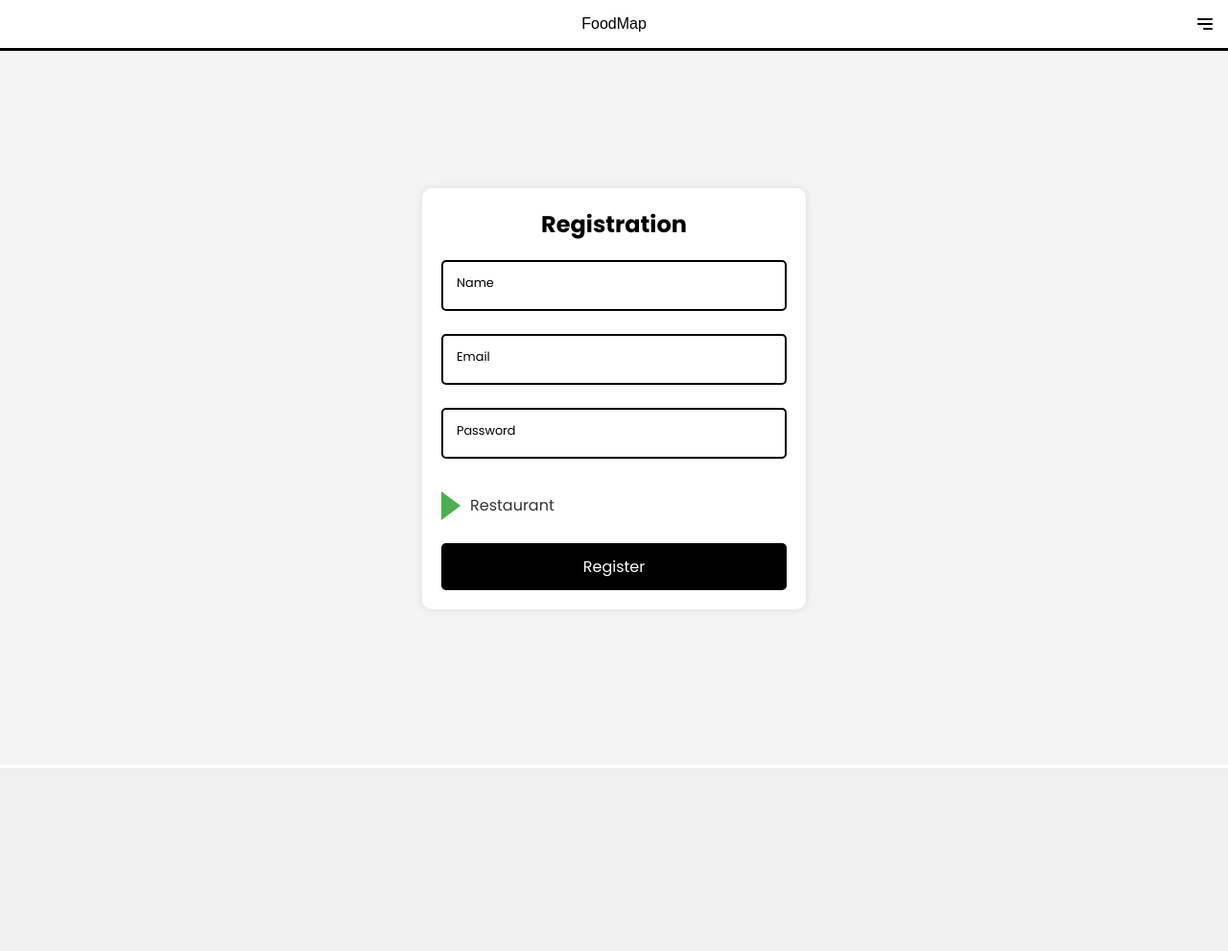
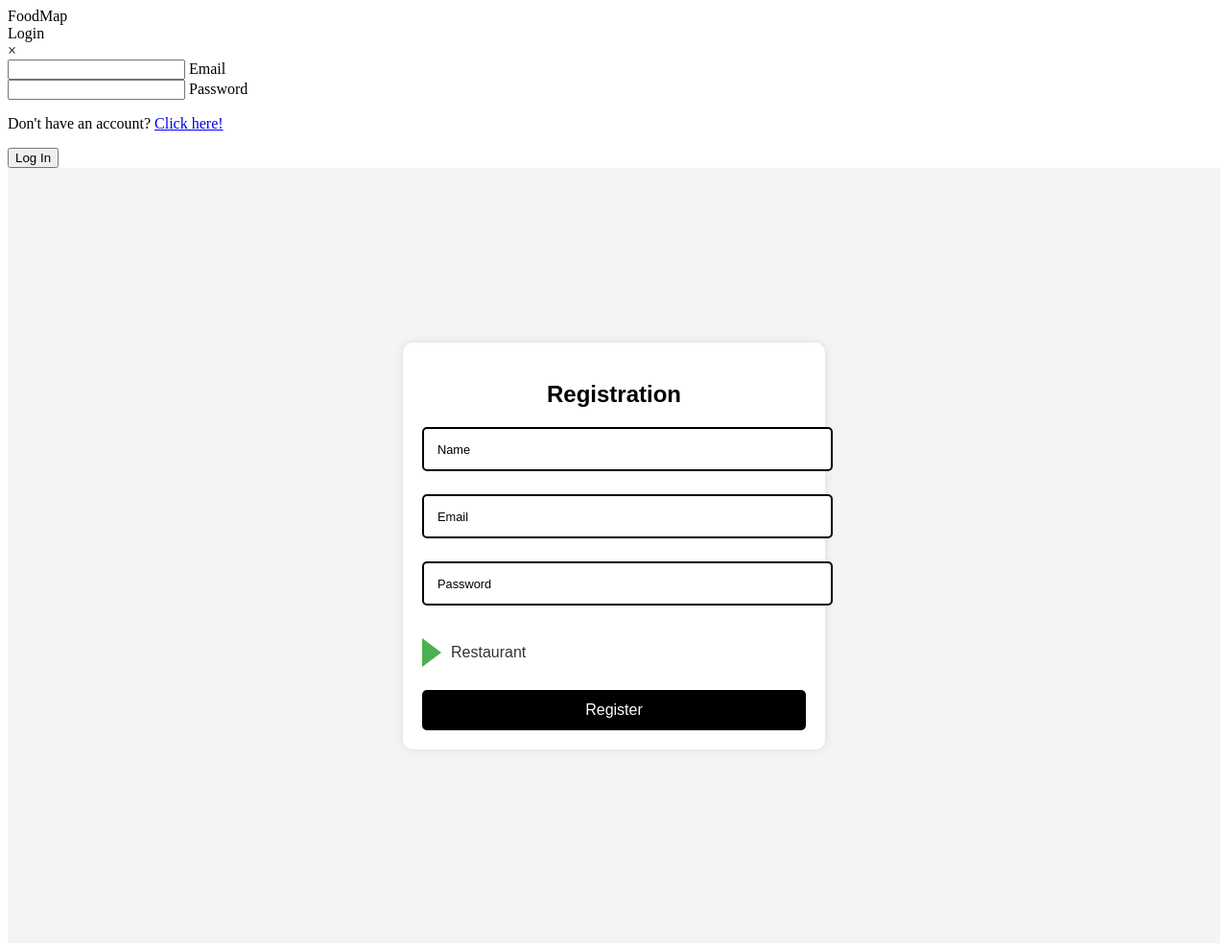
Before and after one commit to Danielgv010/FoodMap, a Django app: page /accounts/ in a window 1280 px wide. Shown: the whole page at 96% size. Before the commit the page ends 800 px from the top, so only its background shows below. Run offline with Django 5.2, Linux system fonts and the light colour scheme; some web fonts are replaced.

Commit message:
Login through swagger works

```diff
--- a/accounts/serializers.py
+++ b/accounts/serializers.py
@@ -56,3 +56,8 @@
             raise serializers.ValidationError({'error': f'Geocoding error: {str(e)}'}) from e
         except Exception as e:
             raise serializers.ValidationError({'error': str(e)}) from e
+
+class LoginSerializer(serializers.Serializer):
+    email = serializers.EmailField(write_only=True)
+    password = serializers.CharField(write_only=True, style={'input_type': 'password'})
+    token = serializers.CharField(read_only=True)
--- a/accounts/urls.py
+++ b/accounts/urls.py
@@ -4,4 +4,5 @@
 urlpatterns = [
     path('', views.RegisterView.as_view(), name='register'),
     path('register/', views.RegisterAPIView.as_view(), name='register-submit'),
+    path('login/', views.LoginAPIView.as_view(), name='login'),
 ]
--- a/accounts/views.py
+++ b/accounts/views.py
@@ -5,7 +5,9 @@
 from rest_framework.views import APIView
 from rest_framework import status
 from rest_framework import serializers
-from .serializers import RegisterSerializer
+from .serializers import RegisterSerializer, LoginSerializer
+from django.contrib.auth.hashers import check_password
+from main.models import User
 
 class RegisterView(TemplateView):
     template_name = 'accounts/register.html'
@@ -35,3 +37,34 @@
 
         except Exception as e:
             return Response({"error": str(e)}, status=status.HTTP_500_INTERNAL_SERVER_ERROR)
+
+class LoginAPIView(APIView):
+    @extend_schema(
+    request=LoginSerializer,
+    responses={
+        200: OpenApiResponse(response={"type": "object", "properties": {"token": {"type": "string"}}}, description="Login successful"),
+        400: OpenApiResponse(description="Invalid credentials"),
+    }
+    )
+    def post(self, request):
+        serializer = LoginSerializer(data=request.data)
+        if serializer.is_valid(raise_exception=True):  # Validate serializer
+            email = serializer.validated_data['email']
+            password = serializer.validated_data['password']
+
+            try:
+                user = User.objects.get(email=email)
+            except User.DoesNotExist:
+                return Response({'error': 'Invalid credentials'}, status=status.HTTP_400_BAD_REQUEST)
+
+            if check_password(password, user.password): # Verify hashed password
+
+                # Use session based authentication - You can skip token generation
+                request.session['user_id'] = user.id # store user_id in session - important
+
+                return Response({'message': 'Login successful'}, status=status.HTTP_200_OK) #Modify as needed.
+
+            else:
+                return Response({'error': 'Invalid credentials'}, status=status.HTTP_400_BAD_REQUEST)
+        else:
+            return Response(serializer.errors, status=status.HTTP_400_BAD_REQUEST)
--- a/main/templates/main/default-nav.html
+++ b/main/templates/main/default-nav.html
@@ -8,17 +8,17 @@
         <span class="hamburger-line"></span>
     </div>
     <div class="nav-menu">
-        <div class="login">Login</div>
-
+        <div id="loginButton">Login</div>
     </div>
 <div class="login-modal">
     <div class="login-modal-header">
         <span class="close-button">×</span>
     </div>
-        <form action="">
+    <form id="loginForm" data-url="{% url 'login' %}" method="post">
+        {% csrf_token %}
         <div class="input-group">
-                <input type="text" name="username" id="username" required>
-                <label for="username">Username</label>
+            <input type="email" name="email" id="email" required>
+            <label for="email">Email</label>
         </div>
         <div class="input-group">
             <input type="password" name="password" id="password" required>
@@ -29,8 +29,3 @@
     </form>
 </div>
 <div id="modal-overlay"></div>
-</nav>
-{% block nav_static %}
-    <link rel="stylesheet" href="{% static 'main/css/navbar.css' %}">
-    <script src="{% static 'main/js/navbar.js' %}"></script>
-{% endblock nav_static %}
```
Lines whose indentation alone changed are shown as unchanged.
